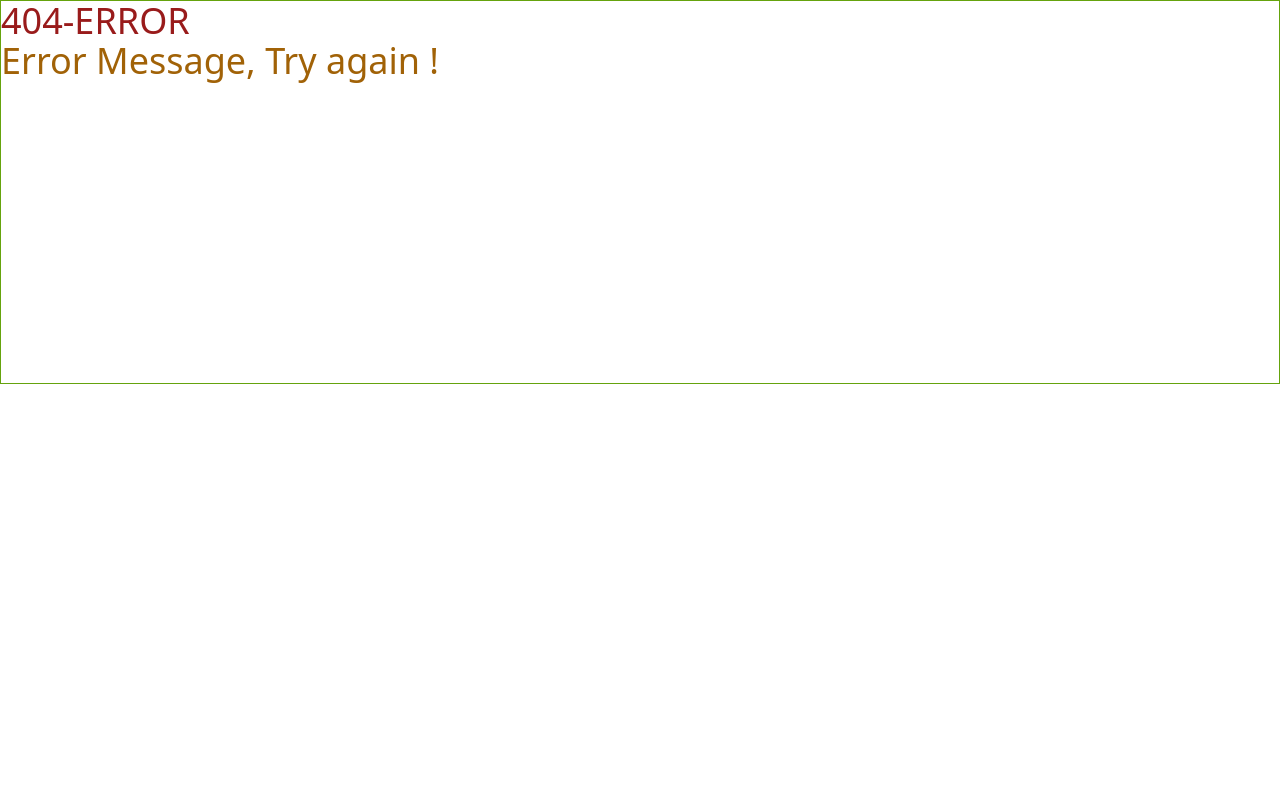
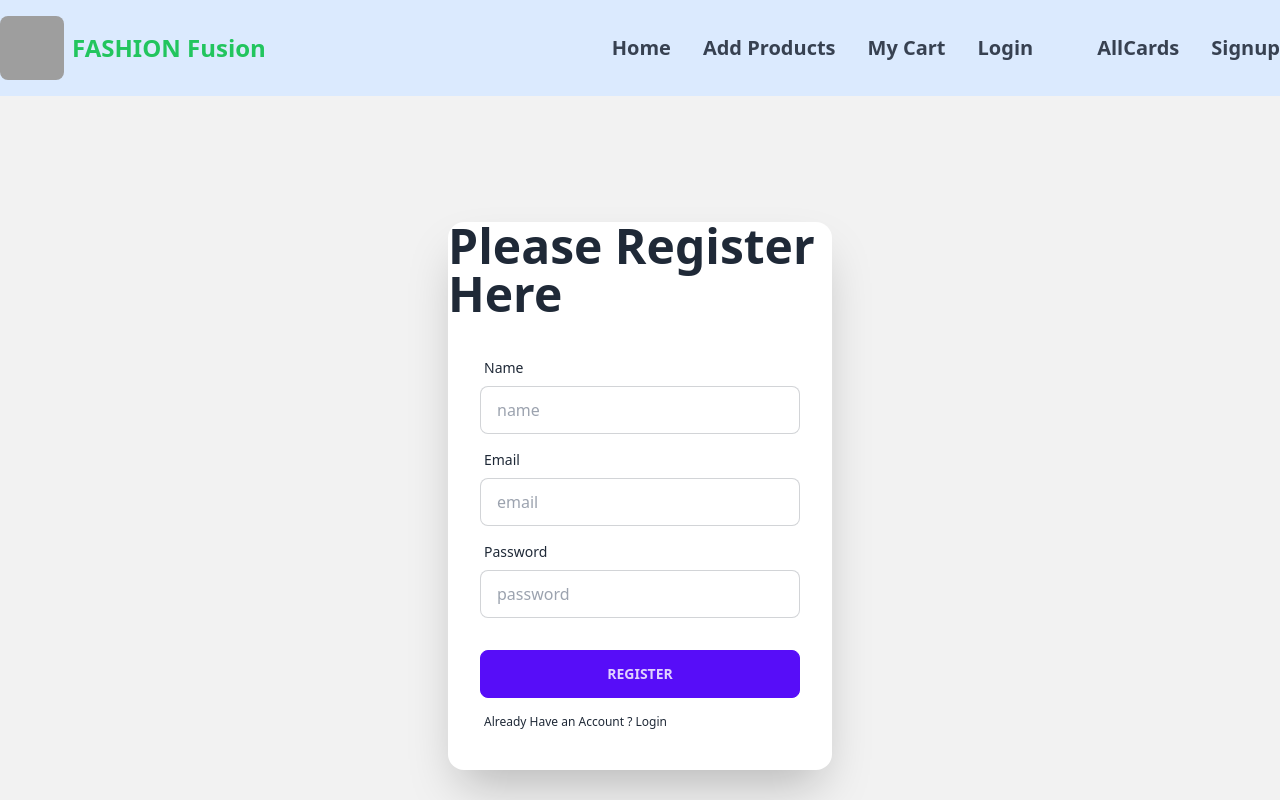
Before and after one commit to azir9200/fashion-apparel-client, a React (Vite) app: page /signup in a window 1280 px wide. Before the commit this address had no page. Shown: the top 800 px of the page. Built offline with nearby package versions, Linux system fonts and the light colour scheme; no server answers; grey boxes are pictures that could not be loaded.

Commit message:
added handle button on register components

```diff
--- a/src/Components/Navbar/Navbar.jsx
+++ b/src/Components/Navbar/Navbar.jsx
@@ -55,6 +55,9 @@ const Navbar = () => {
           <li>
             <NavLink to="/allCards" activeClassName="text-red-500">AllCards</NavLink>
           </li>
+          <li>
+            <NavLink to="/signup" activeClassName="text-red-500">Signup</NavLink>
+          </li>
 
         </ul>
 
--- a/src/Components/Pages/Login/Login.jsx
+++ b/src/Components/Pages/Login/Login.jsx
@@ -1,12 +1,42 @@
+import { GoogleAuthProvider, getAuth, signInWithPopup, signOut } from "firebase/auth";
 import { Link } from "react-router-dom";
+import app from "../../../firebase/firebase.config";
+import { useContext, useState } from "react";
+import { AuthContext } from "../../../Providers/Provider";
 
 
 const Login = () => {
+  const [user, signOut] = useContext(AuthContext);
+
+  // const auth = getAuth(app);
+  // const provider = new GoogleAuthProvider()
+
 
   const handleLogin = (event) => {
 
+    // signInWithPopup(auth, provider)
+    //   .then(result => {
+    //     const user = result.user;
+    //     console.log(user);
+    //   })
+    //   .catch(error => {
+    //     console.log(error)
+    //   })
+
+
+    const handleSignOut = () => {
+      signOut()
+        .then(result => {
+          console.log(result);
+
+        })
+        .catch(error => {
+          console.log(error)
+        })
+    }
+
+
     event.preventDefault();
-
     const form = event.target;
     const name = form.name.value;
     const email = form.email.value;
@@ -38,12 +68,21 @@ const Login = () => {
               </label>
             </div>
             <div className="form-control mt-6">
-              <button className="btn btn-primary">Login</button>
+
+              {user ?
+                <button onClick={handleSignOut} className="btn btn-primary"  >Signout </button>
+                :
+                <button className="btn btn-primary">Login</button>
+              }
+
               <label className="label">
                 <a href="#" className="label-text-alt link link-hover">Already Have an Account ?  <Link to='/register' >Register</Link> </a>
+
               </label>
             </div>
           </form>
+
+
         </div>
       </div>
     </div>
--- /dev/null
+++ b/src/Components/Pages/Login/Loginn.jsx
@@ -0,0 +1,42 @@
+import { GoogleAuthProvider, getAuth, signInWithPopup, signOut } from "firebase/auth";
+import app from "../../../firebase/firebase.config";
+import { useState } from "react";
+
+
+const Loginn = () => {
+  const [user, setUser] = useState(null);
+  const auth = getAuth(app)
+  const provider = new GoogleAuthProvider()
+
+  const handleSignin = () => {
+    signInWithPopup(auth, provider)
+      .then(result => {
+        const user = result.user;
+        console.log(user)
+      })
+      .catch(error => {
+        console.log(error);
+      })
+  }
+
+  const handleSignOut = () => {
+    signOut(auth)
+      .then(result => {
+        console.log(result);
+        setUser(null)
+      })
+      .catch(error => {
+        console.log(error);
+      })
+  }
+
+  return (
+    <div>
+      {user ?
+        <button onClick={handleSignin} > Login </button> :
+        <button onClick={handleSignOut} > Signout </button>}
+    </div>
+  );
+};
+
+export default Loginn;
--- /dev/null
+++ b/src/Components/Pages/Login/Signup.jsx
@@ -0,0 +1,72 @@
+import { useContext } from "react";
+import { Link } from "react-router-dom";
+import { AuthContext } from "../../../Providers/Provider";
+
+
+const Signup = () => {
+  const { createUser } = useContext(AuthContext);
+
+
+  const handleRegister = (event) => {
+
+    event.preventDefault();
+
+    const form = event.target;
+    const name = form.name.value;
+    const email = form.email.value;
+    const password = form.password.value;
+    console.log(name, email, password);
+    //  create user
+    createUser(email, password)
+      .then(result => {
+        console.log(result.user)
+      })
+      .catch(error => {
+        console.error(error)
+      })
+
+  }
+  return (
+    <div className="hero min-h-screen bg-base-200">
+      <div className="hero-content ">
+
+
+
+
+        <div className="card flex-shrink-0 w-full max-w-sm shadow-2xl bg-base-100">
+
+          <h1 className="text-5xl font-bold">Please Register Here</h1>
+          <form onSubmit={handleRegister} className="card-body">
+            <div className="form-control">
+              <label className="label">
+                <span className="label-text">Name</span>
+              </label>
+              <input type="name" name="name" placeholder="name" className="input input-bordered" required />
+            </div>
+            <div className="form-control">
+              <label className="label">
+                <span className="label-text">Email</span>
+              </label>
+              <input type="email" name="email" placeholder="email" className="input input-bordered" required />
+            </div>
+            <div className="form-control">
+              <label className="label">
+                <span className="label-text">Password</span>
+              </label>
+              <input type="password" name="password" placeholder="password" className="input input-bordered" required />
+
+            </div>
+            <div className="form-control mt-6">
+              <button className="btn btn-primary">Register</button>
+            </div>
+            <label className="label">
+              <a href="#" className="label-text-alt link link-hover">Already Have an Account ?  <Link to='/login' >Login</Link> </a>
+            </label>
+          </form>
+        </div>
+      </div>
+    </div>
+  );
+};
+
+export default Signup;
--- a/src/Providers/Provider.jsx
+++ b/src/Providers/Provider.jsx
@@ -1,24 +1,42 @@
-import { createContext, useState } from "react";
-import { createUserWithEmailAndPassword, getAuth } from "firebase/auth";
+import { createContext, useEffect, useState } from "react";
+import { createUserWithEmailAndPassword, getAuth, onAuthStateChanged } from "firebase/auth";
 import app from "../firebase/firebase.config";
 
 
 const auth = getAuth(app)
 export const AuthContext = createContext(null);
 const Provider = ({ children }) => {
-  const [register, setRegister] = useState(null);
+  // const [register, setRegister] = useState(null);
+  const [user, setUser] = useState(null);
   const [loading, setLoading] = useState(true);
 
 
-  const createRegiste = (email, password) => {
+
+  const createUser = (email, password) => {
     setLoading(true)
     return createUserWithEmailAndPassword(auth, email, password)
   }
 
+  const signOut = () => {
+    return signOut(auth);
+  }
+
+  useEffect(() => {
+    const unSubscribe = onAuthStateChanged(auth, currentUser => {
+      console.log('changes', currentUser);
+      setUser(currentUser);
+    });
+    return () => {
+      unSubscribe();
+    }
+  }, [])
+
   const userInfo = {
-    register,
+    // register,
+    user,
     loading,
-    createRegiste,
+    createUser,
+    signOut,
   }
 
   return (
--- a/src/Routes/Routes.jsx
+++ b/src/Routes/Routes.jsx
@@ -13,6 +13,7 @@ import AllCards from "../Components/AllCards/AllCards";
 import Cart from "../Components/Pages/Cart/Cart";
 import PrivateRoute from "../PrivateRoute/PrivateRoute";
 import CartDetails from "../Components/CartDetails/CartDetails";
+import Signup from "../Components/Pages/Login/Signup";
 
 const routers = createBrowserRouter([
   {
@@ -67,6 +68,10 @@ const routers = createBrowserRouter([
         loader: ({ params }) => fetch(`http://localhost:5000/allCards/${params.name}`),
         element: <BrandDetails></BrandDetails>
       },
+      {
+        path: '/signup',
+        element: <Signup></Signup>
+      },
 
 
     ]
```
